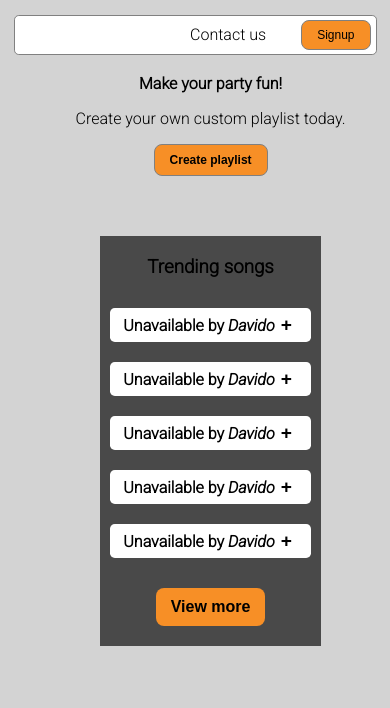
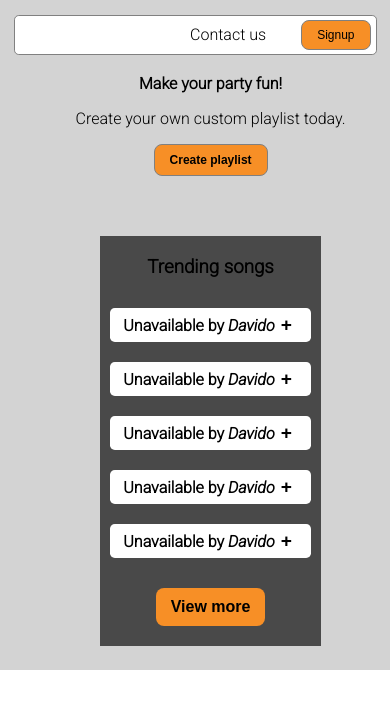
Before and after one commit to GraceOssai/edustipend, a React (Create React App) app: page / in a window 390 px wide. Shown: the top 708 px of the page. Built offline with nearby package versions, Linux system fonts and the light colour scheme.

Commit message:
changed the height

```diff
--- a/src/App.css
+++ b/src/App.css
@@ -11,3 +11,9 @@
     height: 100vh;
   }
 }
+
+@media(max-width:409px){
+  .App{
+    height: auto;
+  }
+}
```
